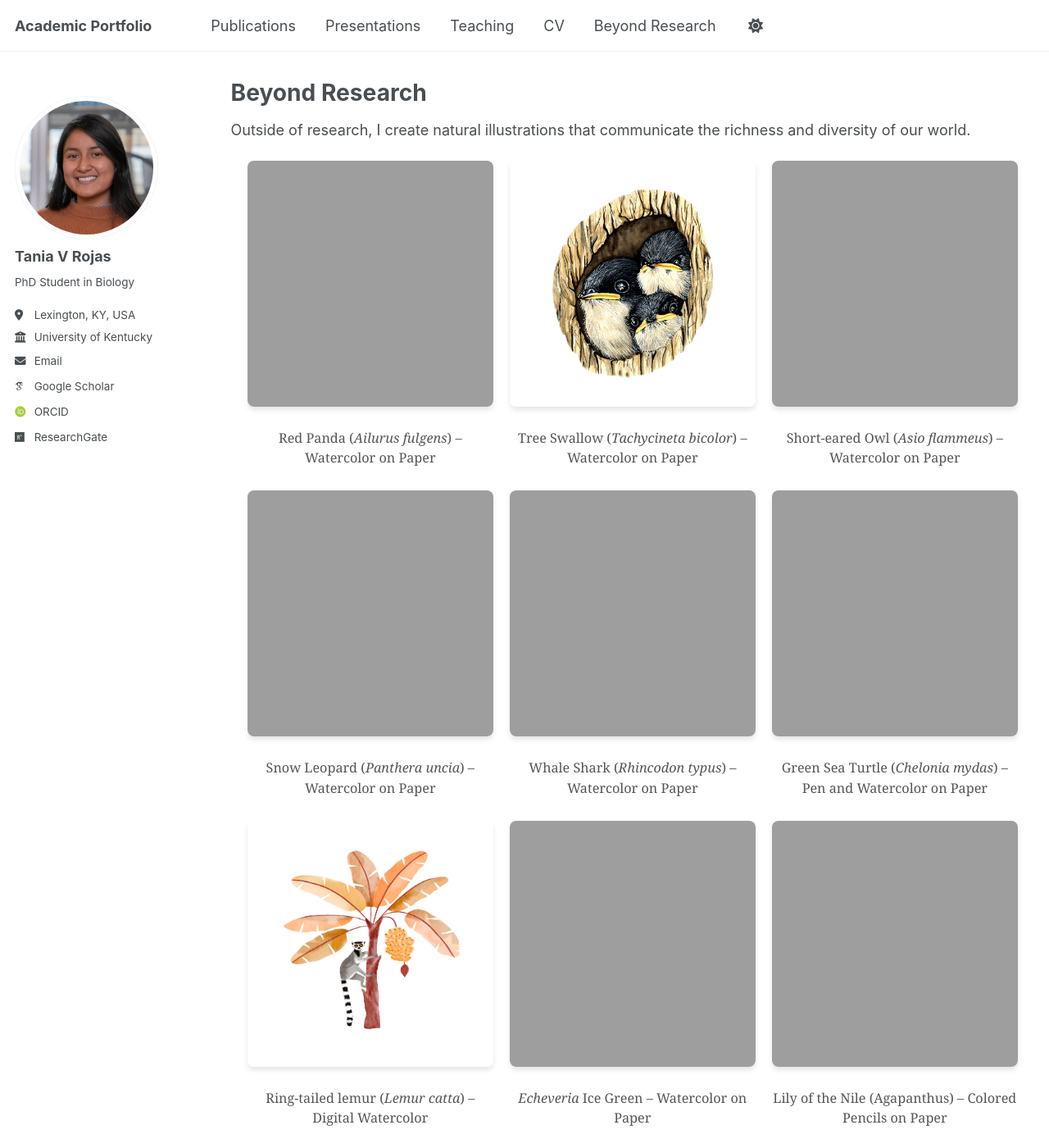
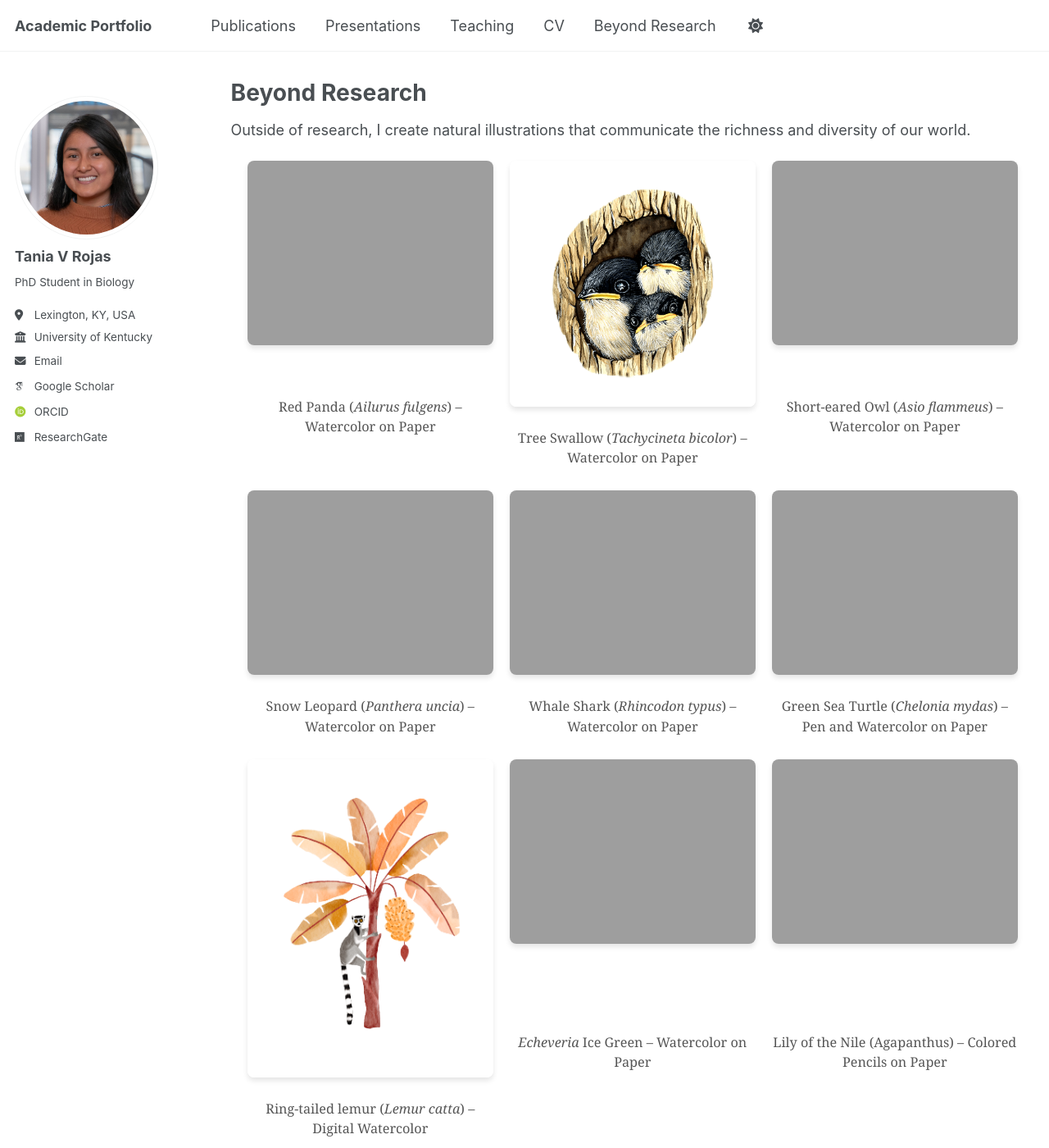
Before and after one commit to taniarojasc/taniarojasc.github.io, a Jekyll site: the page built from _pages/beyond-research.html, in a window 1280 px wide and 1400 px high. Shown: the whole window at 82% size. Built offline with Jekyll 4.4.1, drawn with Linux system fonts in a browser that asks for light colours; some web fonts are replaced; a script that is not in the unit is left out.

Commit message:
Update beyond-research.html

```diff
--- a/_pages/beyond-research.html
+++ b/_pages/beyond-research.html
@@ -88,7 +88,6 @@ author_profile: true
     }
     .gallery img {
       width: 100%;
-      aspect-ratio: 1 / 1;
       height: auto;
       border-radius: 8px;
       box-shadow: 0 4px 6px rgba(0,0,0,0.1);
```
